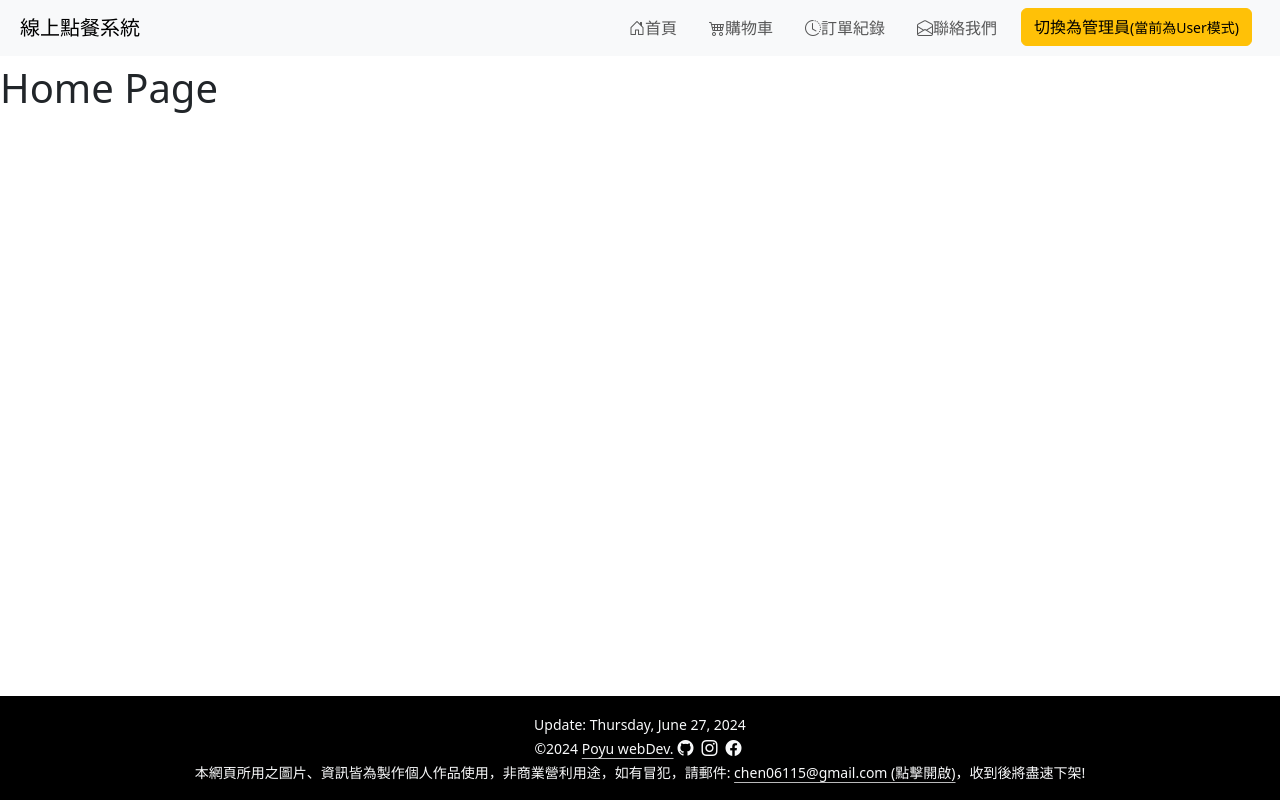
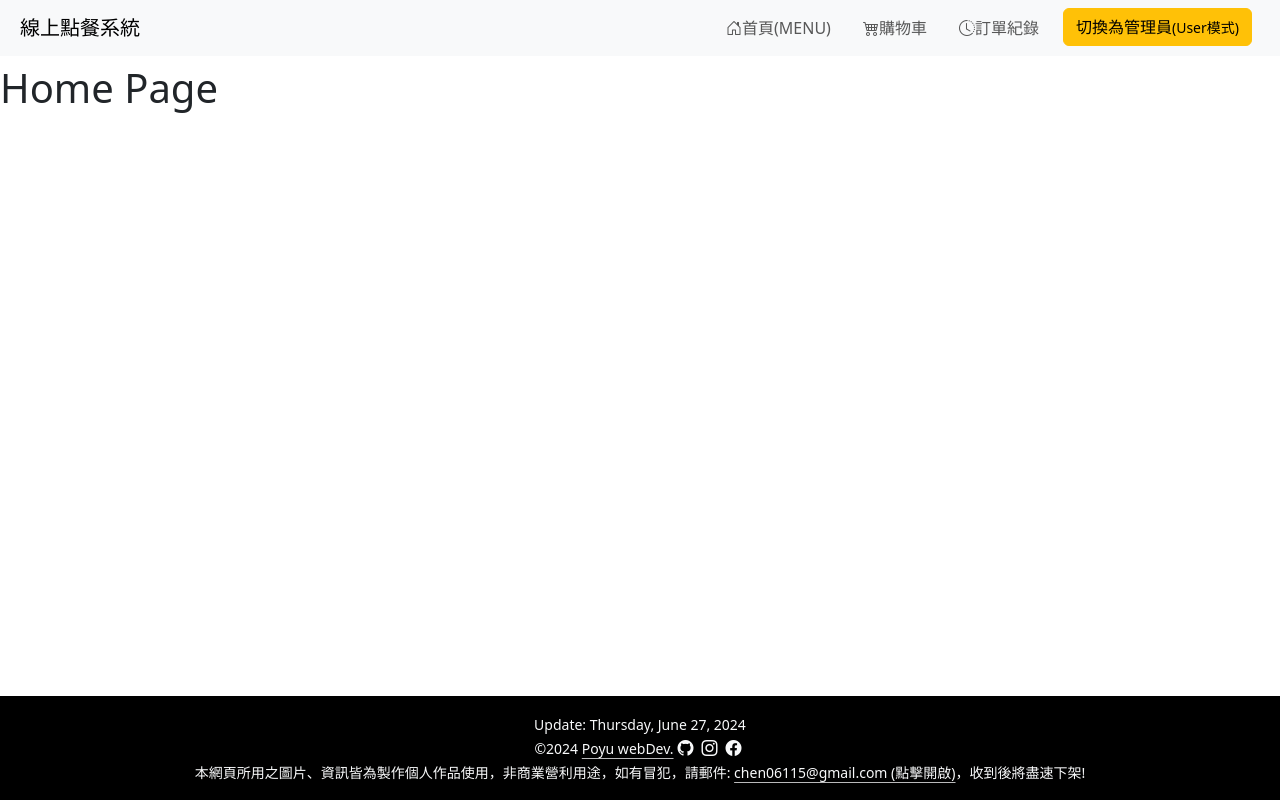
Before and after one commit to poyu105/OrderSystem, a React (Vite) app: page / in a window 1280 px wide. Built offline with nearby package versions, Linux system fonts and the light colour scheme.

Commit message:
刪除Contact-Page

```diff
--- a/src/App.jsx
+++ b/src/App.jsx
@@ -3,7 +3,6 @@ import { BrowserRouter as Router, Route, Routes, Navigate } from 'react-router-d
 import Home from './pages/Home';
 import OrderDetail from './pages/OrderDetail';
 import Orders from './pages/Orders';
-import Contact from './pages/Contact';
 import Navbar from './components/Navbar';
 import Footer from './components/Footer';
 
@@ -25,7 +24,6 @@ function App() {
         <Route path="/" element={<Home />} />
         <Route path="/orderdetail" element={<OrderDetail />} />
         <Route path="/orders" element={<Orders />} />
-        <Route path="/contact" element={<Contact />} />
       </Routes>
     </Router>
 
--- a/src/components/Navbar.jsx
+++ b/src/components/Navbar.jsx
@@ -10,14 +10,13 @@ function Navbar ({userMode, handleMode}){
                 </button>
                 <div className="collapse navbar-collapse justify-content-end" id="navbarContent">
                     <ul className="navbar-nav">
-                        <li className="nav-item me-3"><Link className="nav-link" to='/'><i className="bi bi-house-door"></i>首頁</Link></li>
+                        <li className="nav-item me-3"><Link className="nav-link" to='/'><i className="bi bi-house-door"></i>首頁(MENU)</Link></li>
                         <li className="nav-item me-3"><Link className="nav-link" to='/OrderDetail'><i className="bi bi-cart4"></i>購物車</Link></li>
                         <li className="nav-item me-3"><Link className="nav-link" to='/Orders'><i className="bi bi-clock-history"></i>訂單紀錄</Link></li>
-                        <li className="nav-item me-3"><Link className="nav-link" to='/Contact'><i className="bi bi-envelope-open"></i>聯絡我們</Link></li>
                         <li className="nav-item me-3">
                             <button className="btn btn-warning" onClick={handleMode}>
                                 {userMode === 'User' ? '切換為管理員' : '切換為使用者'}
-                                <small>(當前為{userMode}模式)</small>
+                                <small>({userMode}模式)</small>
                             </button>
                         </li>
                     </ul>
--- a/src/pages/Contact.jsx
+++ /dev/null
@@ -1,7 +0,0 @@
-import React from 'react';
-
-function Contact(){
-    return <h1>聯絡我們</h1>;
-};
-
-export default Contact;
```
